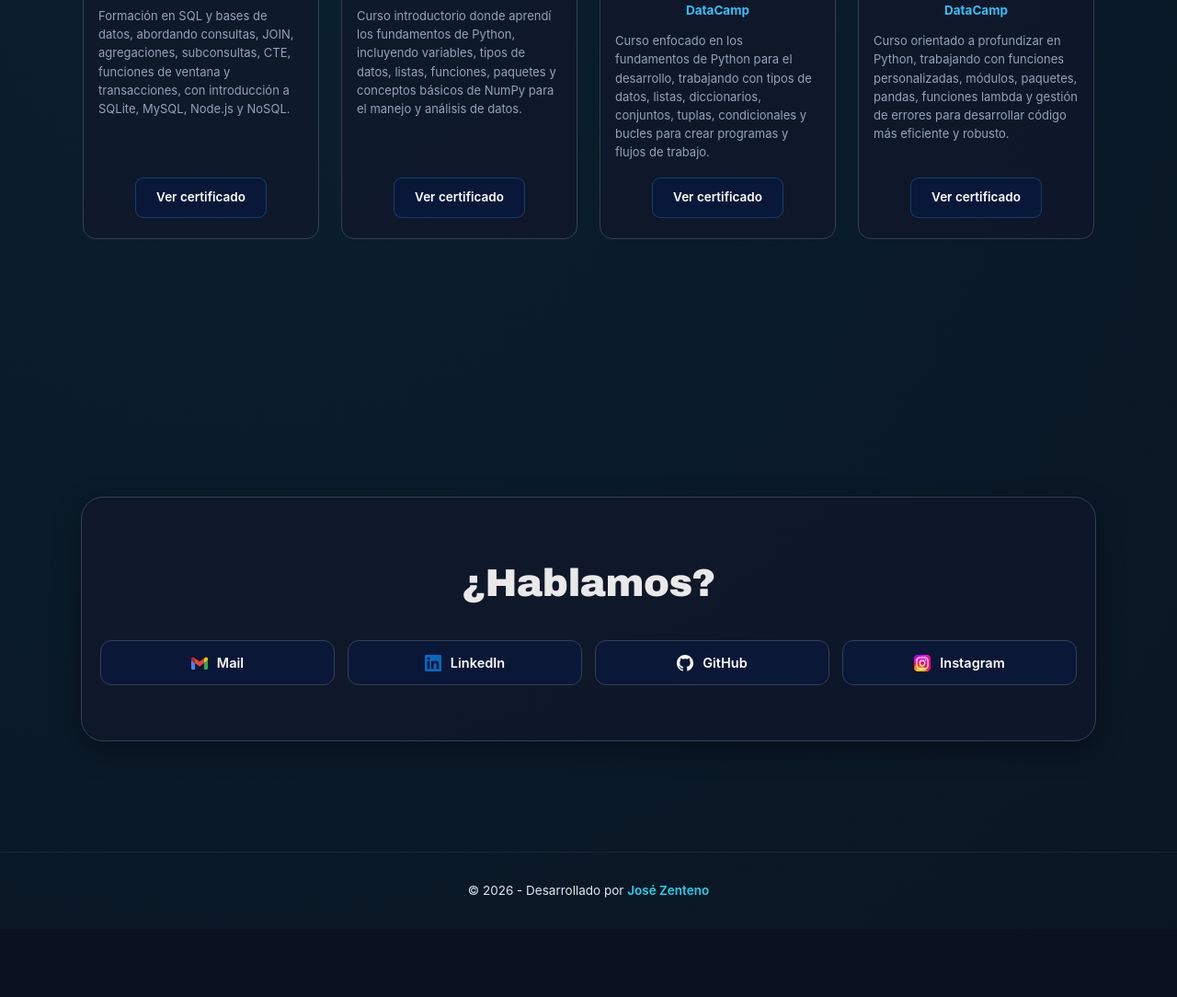
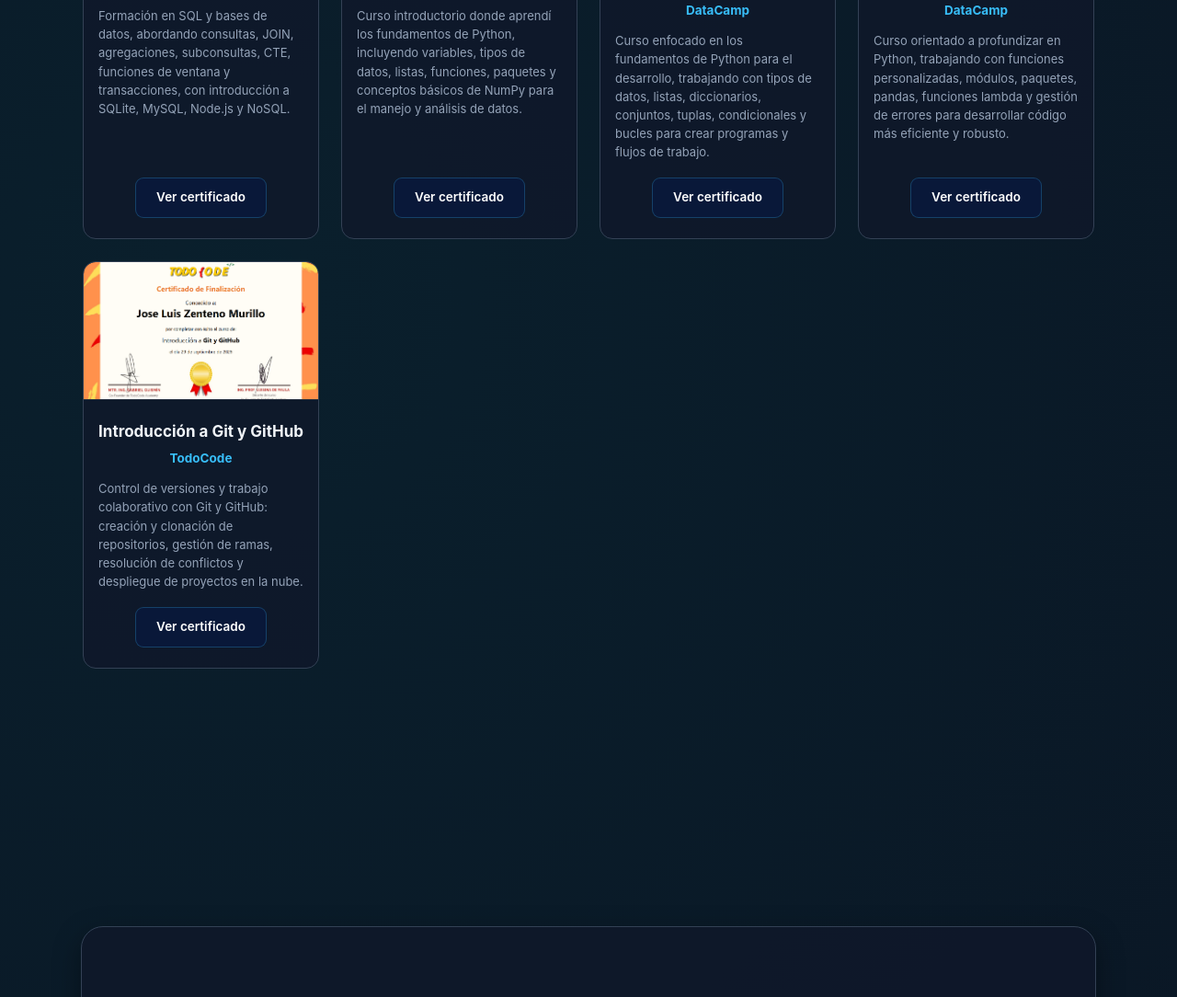
Before and after one commit to JoseZenteno269/josezenteno269.github.io, a plain HTML site: page index.html in a window 1280 px wide. Shown: the part 4262-5346 px from the top of the page at 92% size. Before the commit the page ends 5272 px from the top, so only its background shows below. Drawn offline with Linux system fonts and the light colour scheme.

Commit message:
feat: agregar certificados de curso de Git y GitHub al portafolio

```diff
--- a/index.html
+++ b/index.html
@@ -254,6 +254,21 @@
                     <a href="https://www.datacamp.com/statement-of-accomplishment/course/eaa8f4c76acb4ebf3fe1aee7a6ffa6c46d50e2f0?raw=1"
                         target="_blank" rel="noopener noreferrer" class="link_certificado">Ver certificado</a>
                 </div>
+                <div class="tarjeta_cursos">
+                    <a href="https://todocodeacademy.com/certificate/git-y-github-y5j/"
+                        target="_blank" rel="noopener noreferrer">
+                        <img src="Imagnes/Certificado - Introducción a Git y GitHub.png"
+                            class="imagen_cursos" alt="Certificado Introducción a Git y GitHub">
+                    </a>
+                    <h5>Introducción a Git y GitHub</h5>
+                    <h6><a href="https://todocodeacademy.com/" target="_blank" rel="noopener noreferrer">TodoCode</a></h6>
+                    <p>
+                        Control de versiones y trabajo colaborativo con Git y GitHub: creación y clonación de repositorios,
+                        gestión de ramas, resolución de conflictos y despliegue de proyectos en la nube.
+                    </p>
+                    <a href="https://todocodeacademy.com/certificate/git-y-github-y5j/"
+                        target="_blank" rel="noopener noreferrer" class="link_certificado">Ver certificado</a>
+                </div>
             </div>
         </section>
         <section id="seccion4" class="contacto">
```
Also changed, not shown: Imagnes/Certificado - Introducción a Git y GitHub.png (added), 1 other file.
